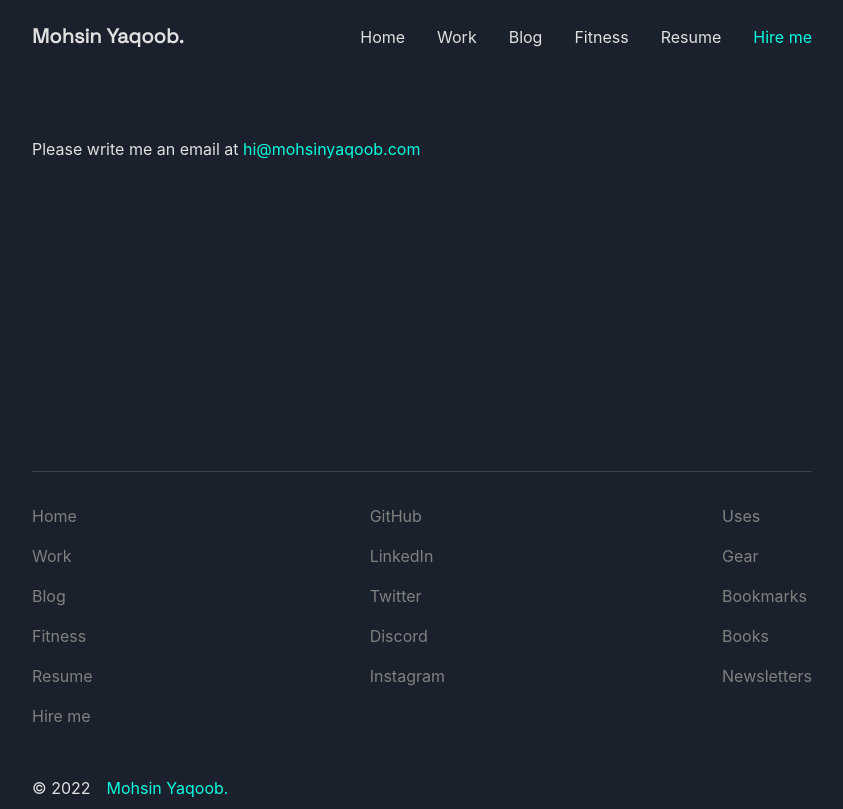
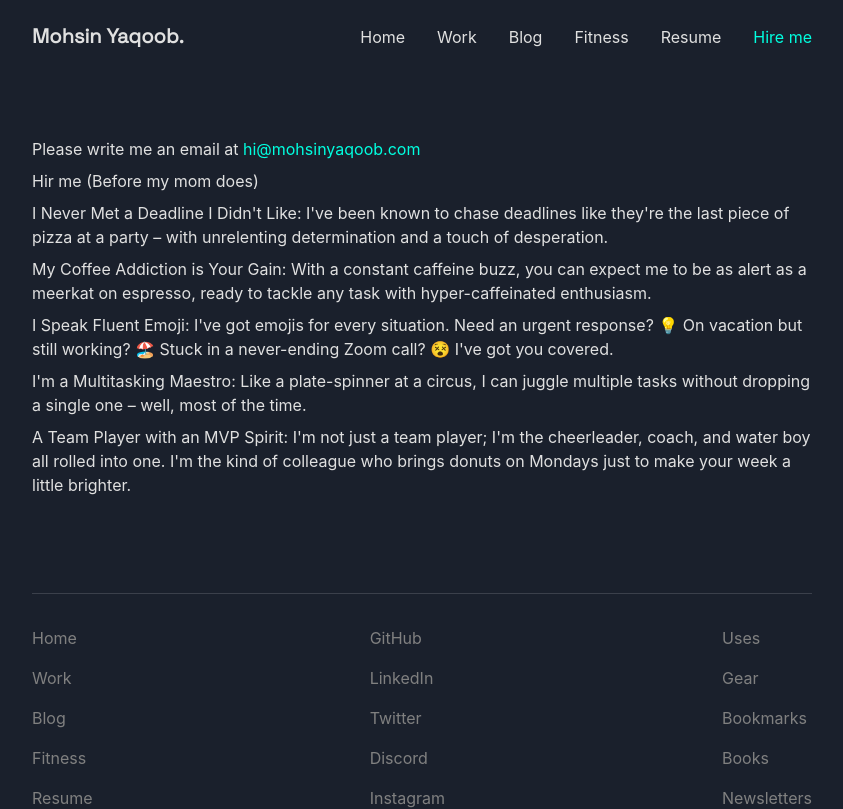
Before and after one commit to mohsinyaqoob/mohsinyaqoob.dev, a Next.js app: page /hire-me in a window 1280 px wide. Shown: the top 809 px of the page, without its empty margins (218-1061 px from the left). Built offline with nearby package versions, Linux system fonts and the light colour scheme.

Commit message:
chore: update content on hire me page

```diff
--- a/src/pages/hire-me/index.tsx
+++ b/src/pages/hire-me/index.tsx
@@ -15,6 +15,26 @@ const HireMe = () => {
             hi@mohsinyaqoob.com
           </Link>
         </Text>
+
+        <Text>
+          Hir me (Before my mom does)
+        </Text>
+
+        <Text>
+          I Never Met a Deadline I Didn't Like: I've been known to chase deadlines like they're the last piece of pizza at a party – with unrelenting determination and a touch of desperation.
+        </Text>
+        <Text>
+          My Coffee Addiction is Your Gain: With a constant caffeine buzz, you can expect me to be as alert as a meerkat on espresso, ready to tackle any task with hyper-caffeinated enthusiasm.
+        </Text>
+        <Text>
+          I Speak Fluent Emoji: I've got emojis for every situation. Need an urgent response? 💡 On vacation but still working? 🏖️ Stuck in a never-ending Zoom call? 😵 I've got you covered.
+        </Text>
+        <Text>
+          I'm a Multitasking Maestro: Like a plate-spinner at a circus, I can juggle multiple tasks without dropping a single one – well, most of the time.
+        </Text>
+        <Text>
+          A Team Player with an MVP Spirit: I'm not just a team player; I'm the cheerleader, coach, and water boy all rolled into one. I'm the kind of colleague who brings donuts on Mondays just to make your week a little brighter.
+        </Text>
       </VStack>
     </React.Fragment>
   );
```
